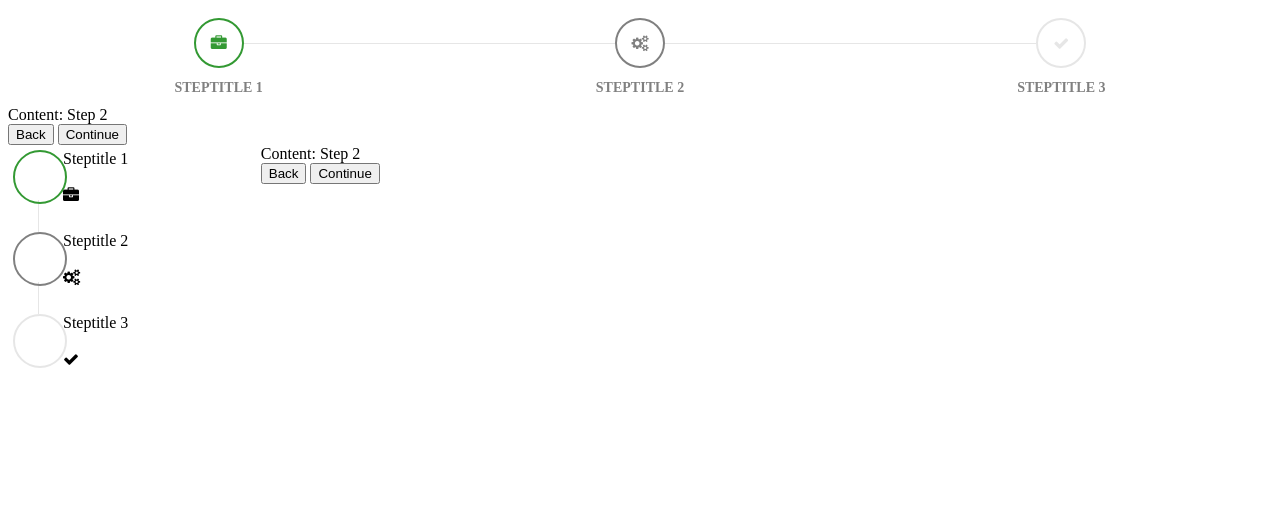
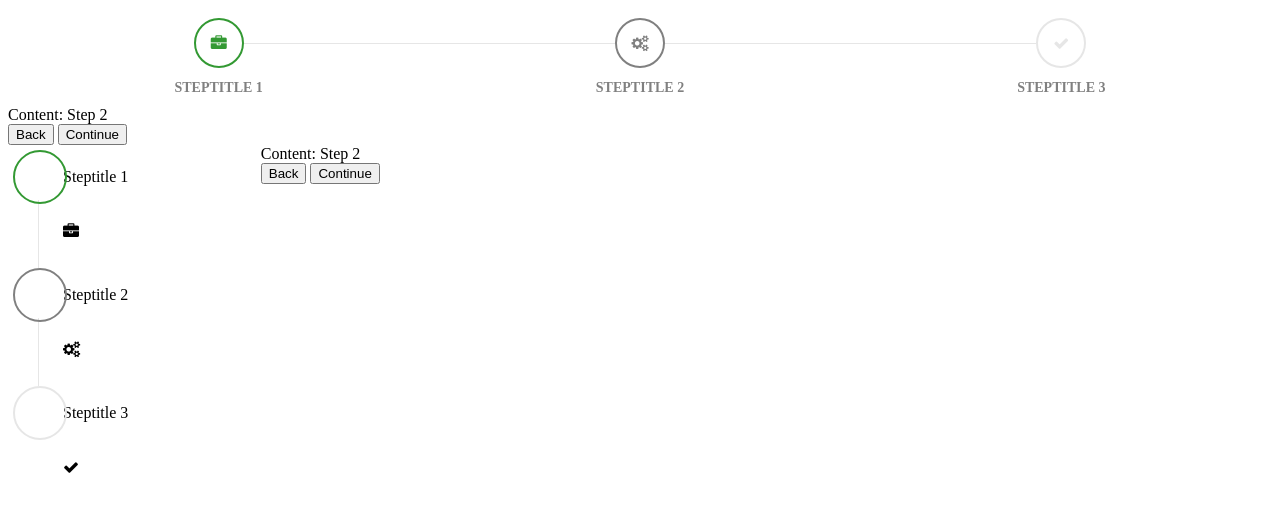
Before and after one commit to earshinov/angular-archwizard-layout-proto, a website: page index.html in a window 1280 px wide. Drawn offline with nearby package versions, Linux system fonts and the light colour scheme; files that its build step writes are made by us from their sources.

Commit message:
Replace `a` with `div.label`.
The `a` element will be re-introduced later.  This time it will wrap both the label and the step indicator.

```diff
--- a/index.html
+++ b/index.html
@@ -12,15 +12,15 @@
       <aw-wizard-navigation-bar class="horizontal large-empty-symbols">
         <ul class="steps-indicator steps-3">
           <li class="done navigable">
-            <a>Steptitle 1</a>
+            <div class="label">Steptitle 1</div>
             <div class="step-indicator" style="font-family: FontAwesome;"><div>
           </li>
           <li class="current">
-            <a>Steptitle 2</a>
+            <div class="label">Steptitle 2</div>
             <div class="step-indicator" style="font-family: FontAwesome;"><div>
           </li>
           <li class="default">
-            <a>Steptitle 3</a>
+            <div class="label">Steptitle 3</div>
             <div class="step-indicator" style="font-family: FontAwesome;"><div>
           </li>
         </ul>
@@ -59,15 +59,15 @@
       <aw-wizard-navigation-bar class="vertical large-empty-symbols">
         <ul class="steps-indicator steps-3">
           <li class="done navigable">
-            <a>Steptitle 1</a>
+            <div class="label">Steptitle 1</div>
             <div class="step-indicator" style="font-family: FontAwesome;"><div>
           </li>
           <li class="current">
-            <a>Steptitle 2</a>
+            <div class="label">Steptitle 2</div>
             <div class="step-indicator" style="font-family: FontAwesome;"><div>
           </li>
           <li class="default">
-            <a>Steptitle 3</a>
+            <div class="label">Steptitle 3</div>
             <div class="step-indicator" style="font-family: FontAwesome;"><div>
           </li>
         </ul>
--- a/wizard-navigation-bar.component.horizontal.less
+++ b/wizard-navigation-bar.component.horizontal.less
@@ -120,7 +120,7 @@ aw-wizard-navigation-bar.horizontal {
       }
 
       // default steps shouldn't change when hovered, because they aren't clickable
-      li.default a:hover {
+      li.default .label:hover {
         color: @wz-color-current;
       }
 
@@ -215,7 +215,8 @@ aw-wizard-navigation-bar.horizontal {
       pointer-events: none;
       text-align: center;
 
-      a {
+      .label {
+        display: inline-block;
         color: @wz-color-current;
         line-height: @text-height;
         font-size: @text-height;
```
